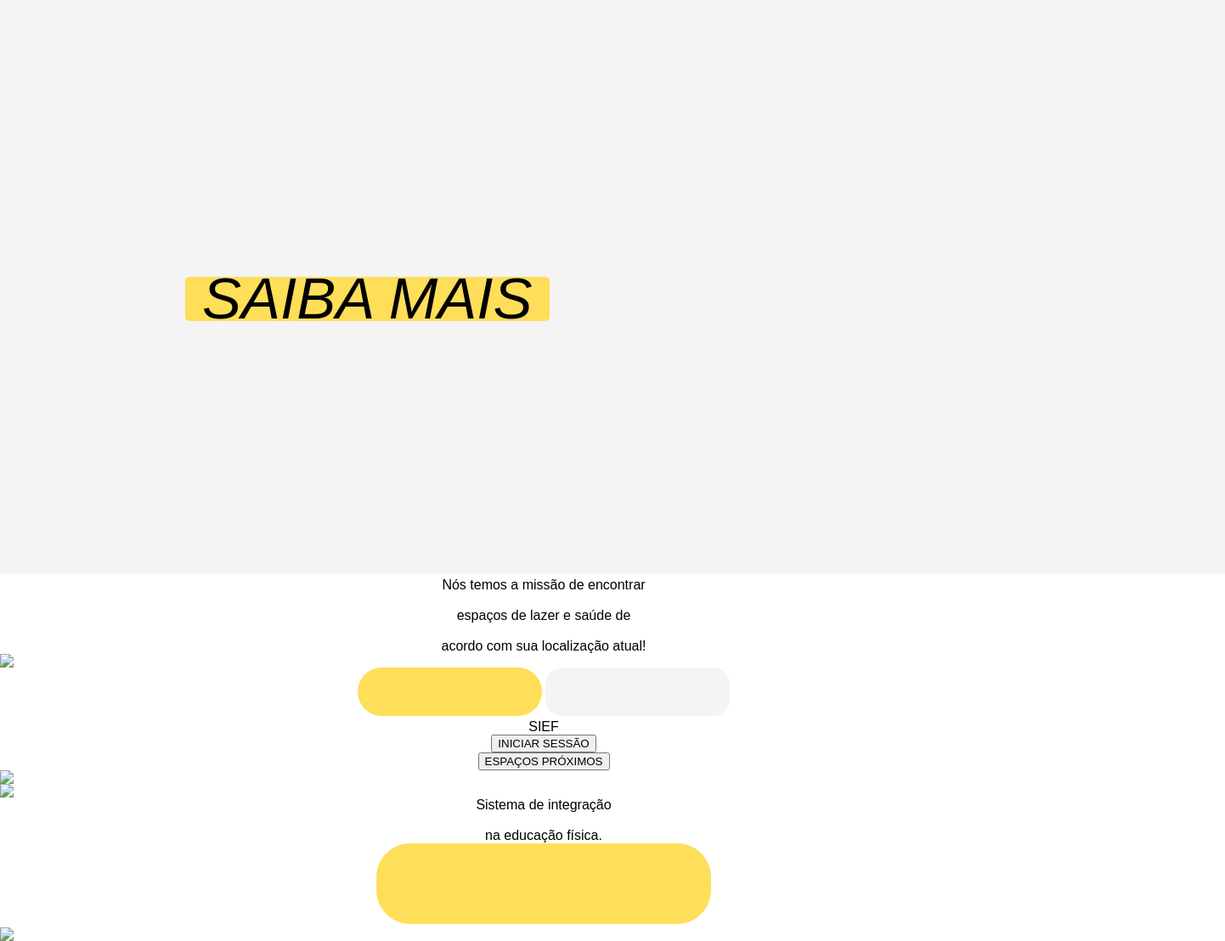
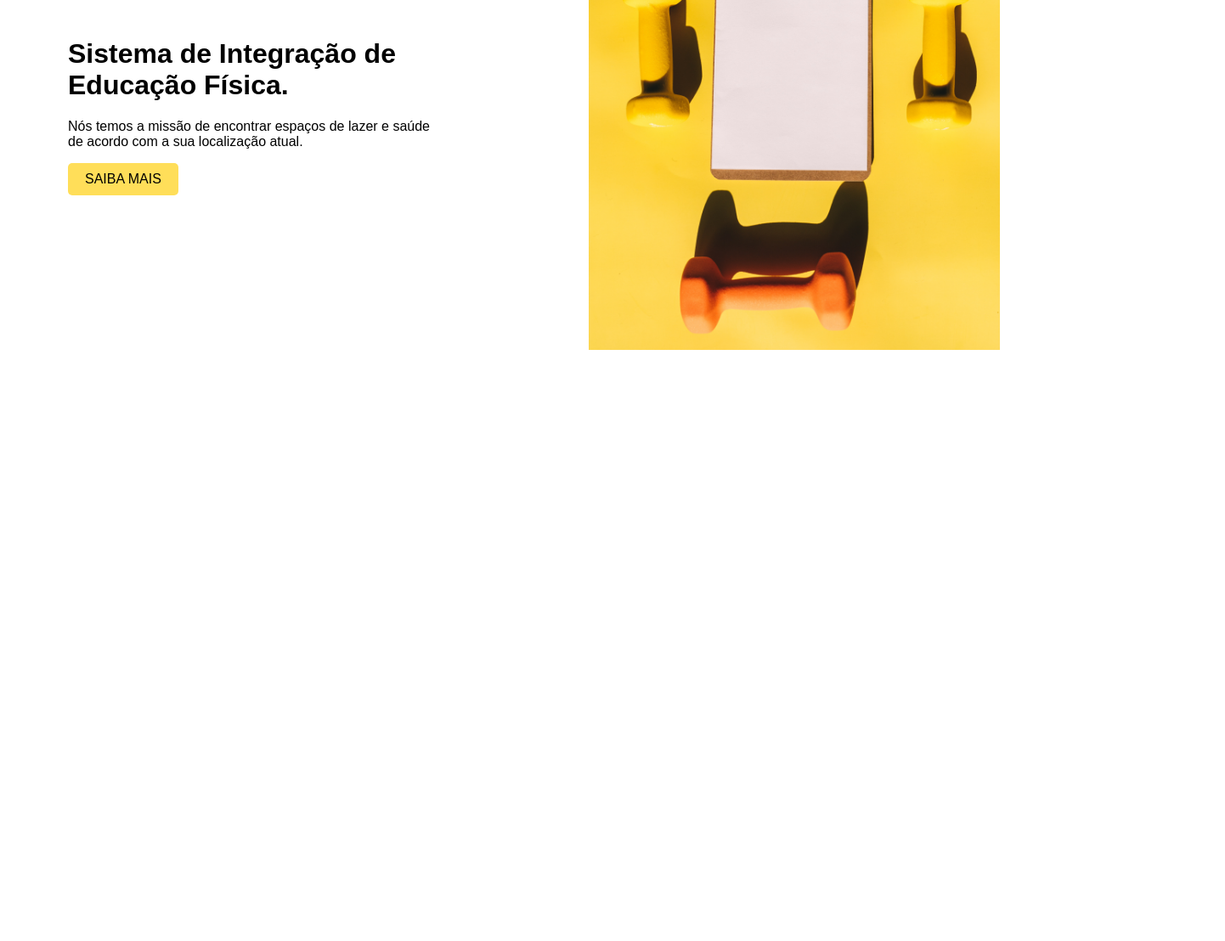
Before and after one commit to SouzaSama02/sief_site, a plain HTML site: page index.html in a window 1280 px wide. Shown: the part 362-1470 px from the top of the page at 85% size, 1442 px wide, since content can reach past the window. After the commit the page ends 897 px from the top, so only its background shows below. Drawn offline with Linux system fonts and the light colour scheme; files that its build step writes are made by us from their sources; files whose address does not match are found by name.

Commit message:
header-content-principal

```diff
--- a/index.html
+++ b/index.html
@@ -5,152 +5,35 @@
   <meta charset="UTF-8">
   <meta http-equiv="X-UA-Compatible" content="IE=edge">
   <meta name="viewport" content="width=device-width, initial-scale=1.0">
-  <link rel="stylesheet" href="./style.css"> <!-- link de ligação css-->
-
-  <title>Document</title>
-
+  <link rel="stylesheet" href="style/style.css"> <!-- link de ligação css-->
+  <title>SIEF</title>
 </head>
 
 <body>
-  <!-- Criei um layout de página da Web simples. Dentro do elemento `<body>`, tenho um `<div>` com a classe `desktop-1`, que desenvolvi para conter conteúdo especificamente para a versão desktop da página da web.
+  <header>
+    <div class="cabecalho container">
+      <span class="logo"><a href="">SIEF</a></span>
+      <ul class="lista-header ul-format">
+        <li class="item-lista-header-01"><a href="">Espaços Proximos</a></li>
+        <li class="item-lista-header-02"><a href="">Iniciar Sessão</a></li>
+      </ul>
+    </div>
+  </header>
+  <main>
+    <div class="conteudo-principal container">
+      <div class="texto-principal">
+        <h1>Sistema de Integração de Educação Física.</h1>
+        <p>Nós temos a missão de encontrar espaços de lazer e saúde de acordo com a sua localização atual.</p>
+        <div>
+          <a class="botao" href="">saiba mais</a>
+        </div>
+      </div>
+      <img src="img/Planilha.png" alt="planilha">
+    </div>
+  </main>
+  <footer>
 
-Dentro desta div, usei um elemento SVG com a classe `background` para criar um retângulo de cor sólida, servindo como plano de fundo para a página. Ao lado, tenho um elemento `<div>`, expressando a missão do site – encontrar espaços de lazer e saúde a partir da localização atual do usuário.
-
-Para adicionar visuais, inseri uma imagem usando o elemento `<img>` com a classe `pexels-alesia-kozik-8154199-3`. Em seguida, incluí outro elemento `<div>`, possivelmente destinado a ser um plano de fundo ou contêiner para conteúdo adicional (embora o conteúdo real não esteja presente no código fornecido).
-
-Para mais elementos de design, criei dois elementos SVG (`retângulo-6` e `retângulo-4`) formando retângulos coloridos que podem servir como elementos visuais ou botões.
-
-Também adicionei texto em um elemento `<div>` com a classe `sief`, exibindo a palavra "SIEF".
-
-Para melhorar a interação do usuário, adicionei botões usando o elemento `<button>`, cada um dentro de um link âncora (`<a>`) que direciona para locais específicos. O primeiro botão, com a classe `iniciar-sess-o`, é rotulado como "INICIAR SESSÃO", e o segundo, com a classe `espa-os-proximos`, é rotulado como "ESPAÇOS PRÓXIMOS".
-
-Para adicionar mais conteúdo visual, incorporei mais duas imagens usando elementos `<img>`.
-
-Há também um elemento `<div>` com a classe `pexels-alesia-kozik-8154255-removebg-preview-3`, embora não tenha nenhum conteúdo no código fornecido.
-
-Para contextualizar, adicionei texto em um elemento `<div>` com a classe `sistema-de-integra-o-na-educa-o-f-sica`, exibindo "Sistema de integração na educação física".
-
-Além disso, desenhei outro retângulo colorido usando um elemento SVG com a classe `retângulo-5`.
-
-Para oferecer mais interação, criei um botão dentro de um link âncora, direcionando para "saiba.html", rotulado como "SAIBA MAIS". Para este botão, usei código CSS embutido para estilizá-lo de acordo.
-
-Para exibir o logotipo do WhatsApp, usei um elemento `<img>` com a classe `whatsapp-logo-whatsapp-icon-whatsapp-transparent-free-png-1`.
-
-Por fim, incluí três elementos `<div>` com classes `line-1`, `line-2` e `line-3`, que podem ser utilizados como divisores horizontais na página. -->
-
-  <center> <!-- Centralizar toda a pagina na tela-->
-
-  <div class="desktop-1"> <!-- receber diferentes tipos de conteúdos (texto, imagens etc)-->
-    <svg class="background" width="1442" height="1038" viewBox="0 0 1442 1038" fill="none"
-      xmlns="http://www.w3.org/2000/svg">
-      <path d="M0 0.5H1442V1037.5H0V0.5Z" fill="#F4F4F4" />
-    </svg> <!-- é uma linguagem de marcação XML (en-US) para descrever gráficos vetoriais bidimensionais -->
-
-    <div class="n-s-temos-a-miss-o-de-encontra-espa-os-de-lazer-e-sa-de-de-acordo-com-sua-localiza-o-atual">
-      Nós temos a missão de encontrar <br> <br> espaços de lazer e saúde de <br><br>
-      acordo com sua localização atual!
-    </div>
-
-    <img class="pexels-alesia-kozik-8154199-3" src="pexels-alesia-kozik-8154199-3.png" />
-
-    <div class="background2"></div>
-
-    <svg class="rectangle-6" width="217" height="57" viewBox="0 0 217 57" fill="none"
-      xmlns="http://www.w3.org/2000/svg">
-      <path
-        d="M0 28.5C0 12.7599 12.7599 0 28.5 0H188.5C204.24 0 217 12.7599 217 28.5C217 44.2401 204.24 57 188.5 57H28.5C12.7599 57 0 44.2401 0 28.5Z"
-        fill="#FFDE59" />
-    </svg>
-
-    <svg class="rectangle-4" width="217" height="57" viewBox="0 0 217 57" fill="none"
-      xmlns="http://www.w3.org/2000/svg">
-      <path
-        d="M0 20C0 8.9543 8.95431 0 20 0H197C208.046 0 217 8.95431 217 20V37C217 48.0457 208.046 57 197 57H20C8.9543 57 0 48.0457 0 37V20Z"
-        fill="#F4F4F4" />
-    </svg>
-
-    <div class="sief">SIEF</div>
-
-
-    <DIV>
-      <a href="sessao.html">
-      <button class="iniciar-sess-o">INICIAR SESSÃO</button>
-
-
-
-    </DIV>
-
-
-    <div>
-      <a href="https://www.google.com.br/maps/@-12.2326768,-38.9751728,15z?entry=ttu">
-        <button class="espa-os-proximos">ESPAÇOS PRÓXIMOS</button>
-
-    </div>
-
-    <img class="pexels-alesia-kozik-8154255-removebg-preview-1"
-      src="pexels-alesia-kozik-8154255-removebg-preview-1.png" />
-
-    <img class="pexels-alesia-kozik-8154255-removebg-preview-2"
-      src="pexels-alesia-kozik-8154255-removebg-preview-2.png" />
-
-    <div class="pexels-alesia-kozik-8154255-removebg-preview-3"></div>
-
-    <div class="sistema-de-integra-o-na-educa-o-f-sica">
-      Sistema de integração<br /><br />na educação física.
-    </div>
-
-    <svg class="rectangle-5" width="394" height="95" viewBox="0 0 394 95" fill="none"
-      xmlns="http://www.w3.org/2000/svg">
-      <path
-        d="M0 40C0 17.9086 17.9086 0 40 0H354C376.091 0 394 17.9086 394 40V55C394 77.0914 376.091 95 354 95H40C17.9086 95 0 77.0914 0 55V40Z"
-        fill="#FFDE59" />
-    </svg>
-
-    <DIV>
-      <a href="saiba.html">
-      <button class="botao-amarelo">SAIBA MAIS</button>
-      <link rel="stylesheet" href="saibamais.html">
-      <style>
-        .botao-amarelo {
-          background-color: #ffde59;
-          color: black;
-          border: none;
-          left: 216px;
-          top: 684px;
-          padding: 10px 20px;
-          text-align: center;
-          text-decoration: none;
-          display: inline-block;
-          font: 400 65.5px/32px 'Fantasy', Fantasy;
-          font-style: italic;
-          font-size: 69px;
-          position: absolute;
-          margin: 4px 2px;
-          cursor: pointer;
-          border-radius: 5px;
-        }
-      </style>
-
-    </DIV>
-
-
-    <div>
-    <img class="whatsapp-logo-whatsapp-icon-whatsapp-transparent-free-png-1"
-    link="https://chat.whatsapp.com/KszFfEw9dEW4YIRyZHY3g4" src="whatsapp-logo-whatsapp-icon-whatsapp-transparent-free-png-1.png" />
-
-
-    </div>
-
-
-    <div class="line-3"></div>
-
-    <div class="line-2"></div>
-
-    <div class="line-1"></div>
-  </div>
-
-</center>
-
+  </footer>
 </body>
 
 </html>
```
